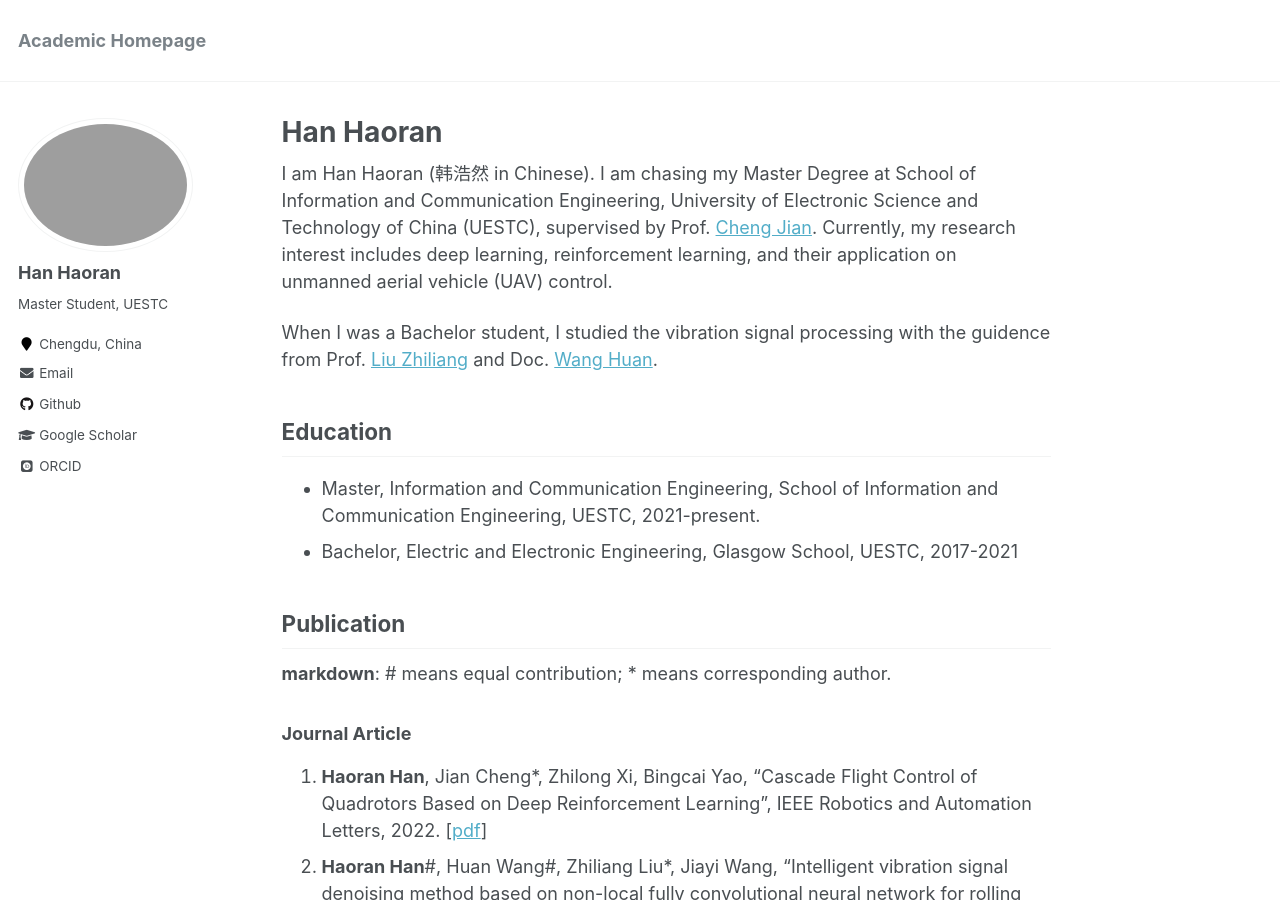
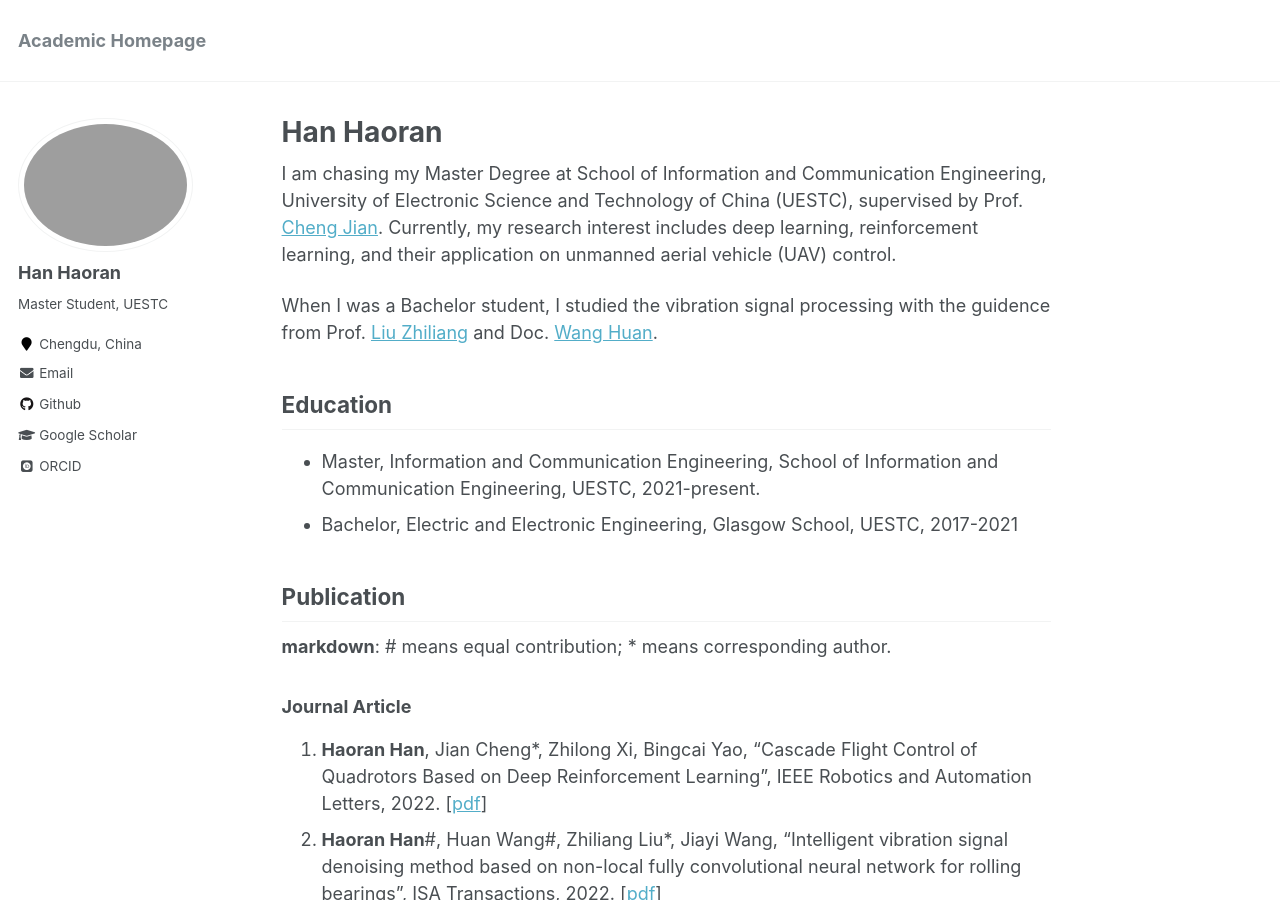
Before and after one commit to Han-Adam/Han-Adam.github.io, a Jekyll site: the page built from _pages/about.md, in a window 1280 px wide and 900 px high. Built offline with Jekyll 4.4.1, drawn with Linux system fonts in a browser that asks for light colours; some web fonts are replaced.

Commit message:
Update about.md

```diff
--- a/_pages/about.md
+++ b/_pages/about.md
@@ -8,7 +8,7 @@ redirect_from:
   - /about.html
 ---
 
-I am Han Haoran (韩浩然 in Chinese). I am chasing my Master Degree at School of Information and Communication Engineering, University of Electronic Science and Technology of China (UESTC), supervised by Prof. [Cheng Jian](https://faculty.uestc.edu.cn/cvmi/zh_CN/index.htm). Currently, my research interest includes deep learning, reinforcement learning, and their application on unmanned aerial vehicle (UAV) control.
+I am chasing my Master Degree at School of Information and Communication Engineering, University of Electronic Science and Technology of China (UESTC), supervised by Prof. [Cheng Jian](https://faculty.uestc.edu.cn/cvmi/zh_CN/index.htm). Currently, my research interest includes deep learning, reinforcement learning, and their application on unmanned aerial vehicle (UAV) control.
 
 When I was a Bachelor student, I studied the vibration signal processing with the guidence from Prof. [Liu Zhiliang](https://www.smee.uestc.edu.cn/info/1177/8351.htm) and Doc. [Wang Huan](http://huanwang.online/).
 
```
